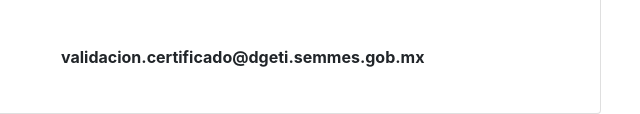
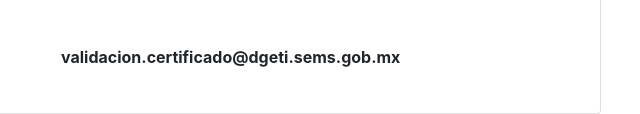
Before and after one commit to SISEEMS-gob/sim, a plain HTML site: page index.html in a window 1280 px wide. Shown: the part 1340-1454 px from the top of the page, 594-1234 px from the left. Drawn offline with nearby package versions, Linux system fonts and the light colour scheme.

Commit message:
Update index.html

```diff
--- a/index.html
+++ b/index.html
@@ -97,8 +97,16 @@
 
 			</div><br>
 			<div class="row">
-				<div class="col-md-6  text-left">Correo de atención:</div>
-				<div class="col-md-6  text-left"><strong>validacion.certificado@dgeti.semmes.gob.mx</strong></div>
+
+                                <div class="col-md-6  text-left">Correo de atención:</div>
+
+
+
+
+
+
+
+				<div class="col-md-6  text-left"><strong>validacion.certificado@dgeti.sems.gob.mx</strong></div>
 			</div><br>
 			<div class="
 
```
